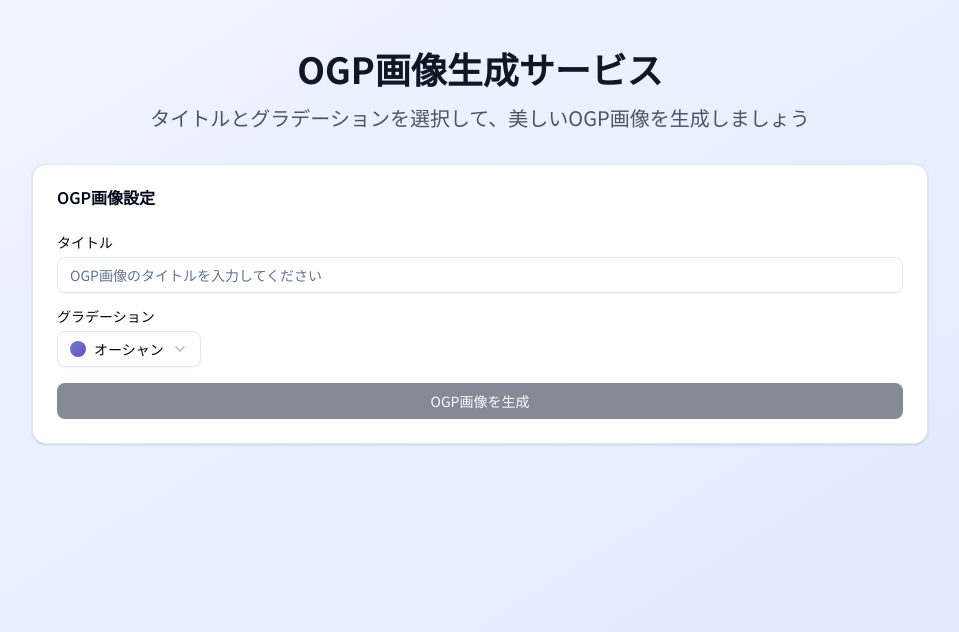
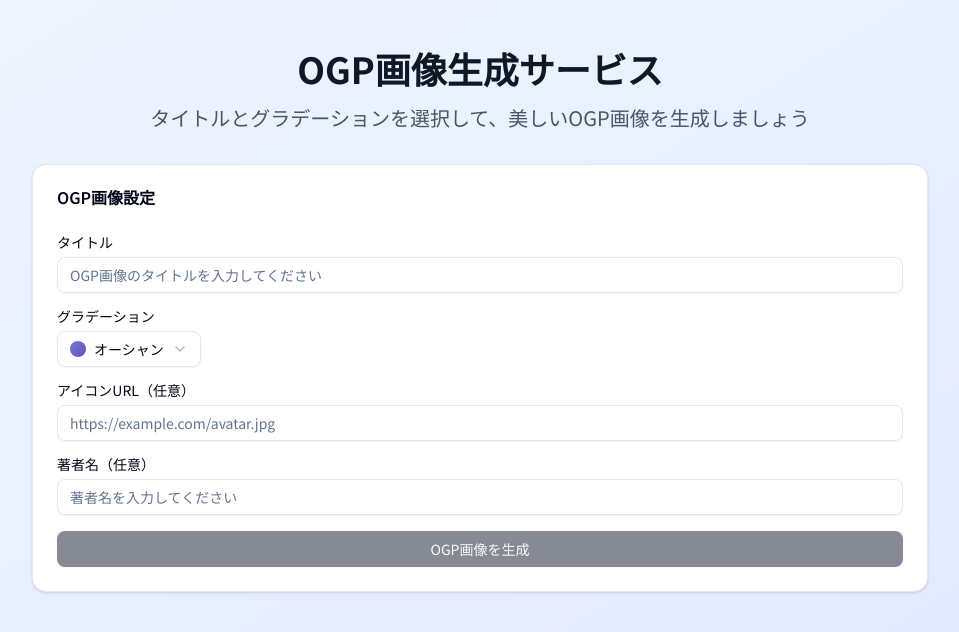
Before and after one commit to Suntory-Y-Water/hono-ogp, a Next.js app: page / in a window 1280 px wide. Shown: the top 632 px of the page, without its empty margins (160-1119 px from the left). Built offline with nearby package versions, Linux system fonts and the light colour scheme.

Commit message:
feat: OGP画像生成フォームにアイコンURLと著者名の入力フィールドを追加し、OGPテンプレートに表示機能を実装

```diff
--- a/src/app/api/ogp/[id]/route.tsx
+++ b/src/app/api/ogp/[id]/route.tsx
@@ -23,7 +23,12 @@ export async function GET(_request: Request, { params }: RouteParams) {
     }
 
     return new ImageResponse(
-      <OGPTemplate title={metadata.title} gradient={metadata.gradient} />,
+      <OGPTemplate
+        title={metadata.title}
+        gradient={metadata.gradient}
+        icon={metadata.icon}
+        author={metadata.author}
+      />,
       {
         width: 1200,
         height: 630,
--- a/src/components/features/ogp-creation-form.tsx
+++ b/src/components/features/ogp-creation-form.tsx
@@ -34,6 +34,15 @@ const formSchema = z.object({
       (val) => val in GRADIENT_PRESETS,
       '有効なグラデーションを選択してください',
     ) as z.ZodType<GradientPresetName>,
+  icon: z
+    .string()
+    .url('有効なURLを入力してください')
+    .optional()
+    .or(z.literal('')),
+  author: z
+    .string()
+    .max(50, '著者名は50文字以内で入力してください')
+    .optional(),
 });
 
 type FormData = z.infer<typeof formSchema>;
@@ -59,6 +68,8 @@ export function OGPCreationForm() {
     defaultValues: {
       title: '',
       gradient: 'ocean',
+      icon: '',
+      author: '',
     },
   });
 
@@ -71,6 +82,12 @@ export function OGPCreationForm() {
         const formData = new FormData();
         formData.append('title', data.title);
         formData.append('gradient', data.gradient);
+        if (data.icon) {
+          formData.append('icon', data.icon);
+        }
+        if (data.author) {
+          formData.append('author', data.author);
+        }
 
         await generateOGPAction(formData);
         // redirect()が呼ばれるため、ここには到達しない
@@ -165,6 +182,43 @@ export function OGPCreationForm() {
             )}
           </div>
 
+          {/* アイコンURL入力 */}
+          <div className='space-y-2'>
+            <Label htmlFor='icon'>アイコンURL（任意）</Label>
+            <Input
+              id='icon'
+              type='url'
+              placeholder='https://example.com/avatar.jpg'
+              {...form.register('icon')}
+              onChange={(e) => {
+                form.setValue('icon', e.target.value);
+              }}
+            />
+            {form.formState.errors.icon && (
+              <p className='text-sm text-red-600'>
+                {form.formState.errors.icon.message}
+              </p>
+            )}
+          </div>
+
+          {/* 著者名入力 */}
+          <div className='space-y-2'>
+            <Label htmlFor='author'>著者名（任意）</Label>
+            <Input
+              id='author'
+              placeholder='著者名を入力してください'
+              {...form.register('author')}
+              onChange={(e) => {
+                form.setValue('author', e.target.value);
+              }}
+            />
+            {form.formState.errors.author && (
+              <p className='text-sm text-red-600'>
+                {form.formState.errors.author.message}
+              </p>
+            )}
+          </div>
+
           {/* エラー表示 */}
           {result?.error && (
             <div className='p-4 bg-red-50 border border-red-200 rounded-md'>
--- a/src/components/features/ogp-template.tsx
+++ b/src/components/features/ogp-template.tsx
@@ -8,6 +8,8 @@ export interface OGPTemplateProps {
     from: string;
     to: string;
   };
+  icon?: string;
+  author?: string;
 }
 
 /**
@@ -16,6 +18,8 @@ export interface OGPTemplateProps {
 export function OGPTemplate({
   title,
   gradient = { from: '#9BD4FF', to: '#FFFA9B' },
+  icon,
+  author,
 }: OGPTemplateProps) {
   const backgroundStyle = `linear-gradient(to bottom right, ${gradient.from}, ${gradient.to})`;
 
@@ -51,6 +55,29 @@ export function OGPTemplate({
             {title}
           </div>
         </div>
+        <div style={{ display: 'flex', justifyContent: 'space-between' }}>
+          {author && (
+            <div
+              style={{
+                fontSize: 48,
+                fontWeight: 400,
+                display: 'flex',
+                alignItems: 'center',
+              }}
+            >
+              {icon && (
+                <img
+                  src={icon}
+                  width={60}
+                  height={60}
+                  alt='avatar'
+                  style={{ borderRadius: 9999, marginRight: 24 }}
+                />
+              )}
+              {author}
+            </div>
+          )}
+        </div>
       </div>
     </div>
   );
--- a/src/lib/actions/ogp-actions.ts
+++ b/src/lib/actions/ogp-actions.ts
@@ -16,6 +16,8 @@ import { saveOGPMetadata } from '@/lib/cloudflare';
 export async function generateOGPAction(formData: FormData): Promise<void> {
   const title = formData.get('title') as string;
   const gradientPreset = formData.get('gradient') as GradientPresetName;
+  const icon = formData.get('icon') as string | null;
+  const author = formData.get('author') as string | null;
 
   // バリデーション
   if (!title || title.trim().length === 0) {
@@ -24,6 +26,15 @@ export async function generateOGPAction(formData: FormData): Promise<void> {
 
   if (!gradientPreset || !GRADIENT_PRESETS[gradientPreset]) {
     throw new Error('有効なグラデーションを選択してください');
+  }
+
+  // アイコンURLのバリデーション（指定された場合のみ）
+  if (icon && icon.trim().length > 0) {
+    try {
+      new URL(icon);
+    } catch {
+      throw new Error('有効なアイコンURLを入力してください');
+    }
   }
 
   const gradient = GRADIENT_PRESETS[gradientPreset];
@@ -39,6 +50,8 @@ export async function generateOGPAction(formData: FormData): Promise<void> {
       title: title.trim(),
       gradient,
       url: `/api/ogp/${id}`,
+      icon: icon?.trim() || undefined,
+      author: author?.trim() || undefined,
     });
   } catch (error) {
     console.error('OGP generation action failed:', error);
--- a/src/lib/cloudflare.ts
+++ b/src/lib/cloudflare.ts
@@ -17,6 +17,8 @@ export interface OGPMetadata {
     to: string;
   };
   url: string;
+  icon?: string;
+  author?: string;
   createdAt: string;
 }
 
```
